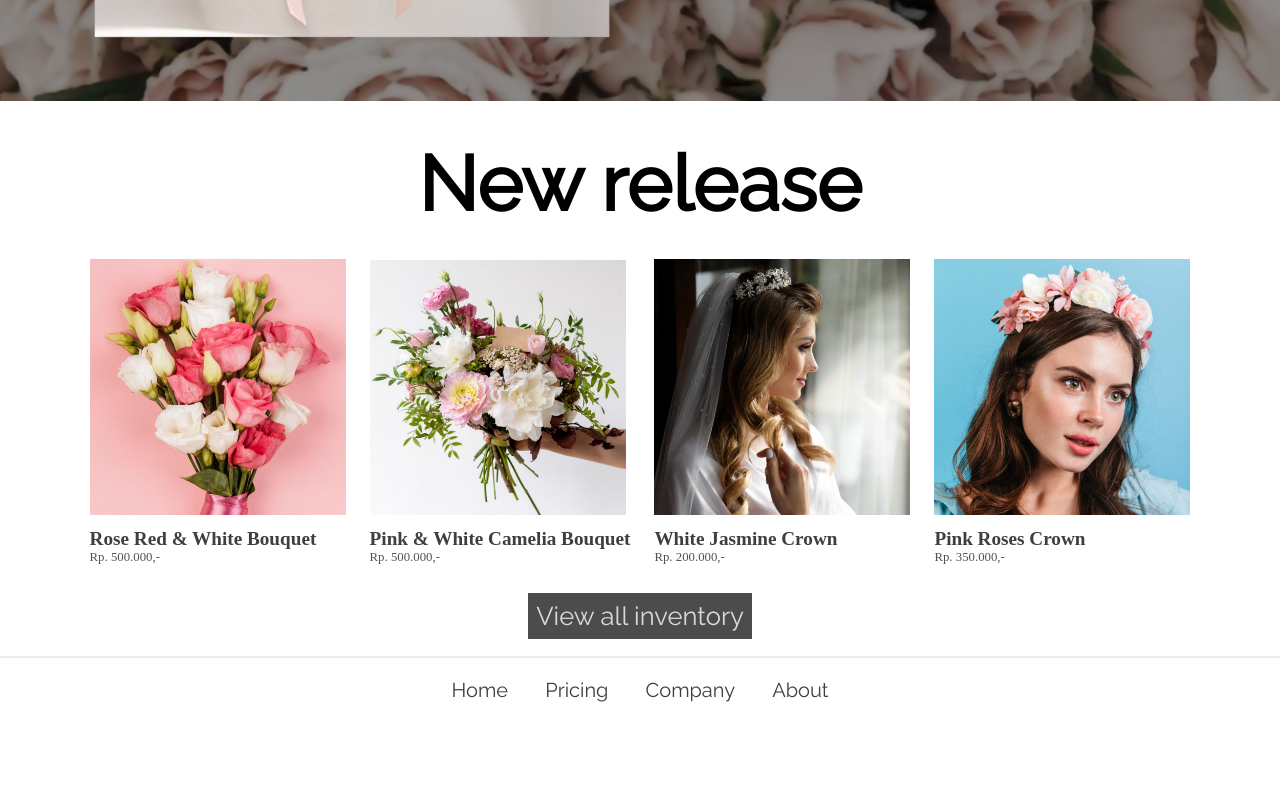
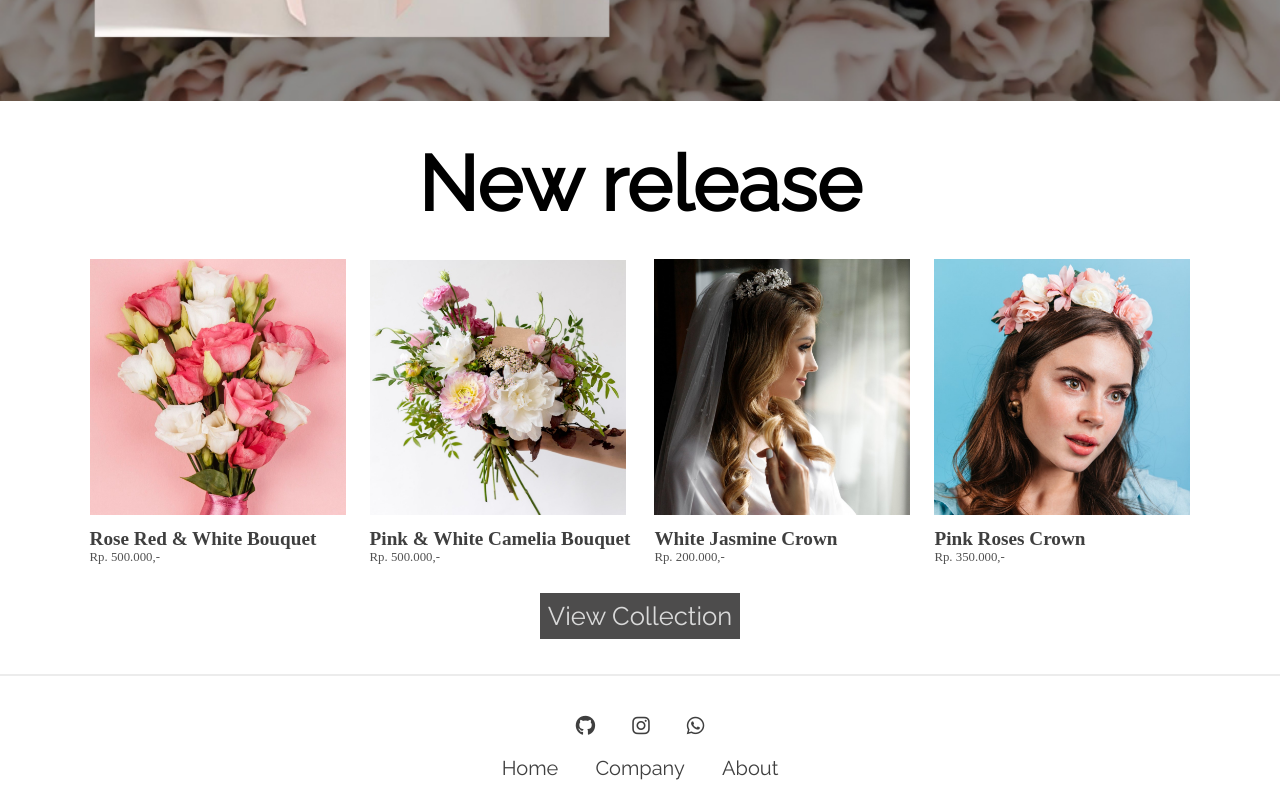
Before and after one commit to KamingLo/flower, a plain HTML site: page index.html in a window 1280 px wide. Shown: the part 622-1422 px from the top of the page. Before the commit the page ends 1344 px from the top, so only its background shows below. Drawn offline with Linux system fonts and the light colour scheme.

Commit message:
Update index.html

```diff
--- a/index.html
+++ b/index.html
@@ -1,5 +1,6 @@
 <html lang="en">
 <head>
+    <link rel="stylesheet" href="https://cdnjs.cloudflare.com/ajax/libs/font-awesome/6.6.0/css/all.min.css">
     <link rel="stylesheet" href="style.css">
     <link rel="icon" type="image/x-icon" href="Image/LunaFlorist.png">
     <meta charset="UTF-8">
@@ -15,7 +16,7 @@
     <div class="navbar">
         <a class="navbtn" href="index.html">Home</a>
         <a class="navbtn" href="Catalogue">Catalogue</a>
-        <a class="navbtn"  href="Contact">Contact</a>
+        <a class="navbtn"  href="#Contact">Contact</a>
         <a class="navbtn" href="About">About</a>
     </div>
 </div>
@@ -34,6 +35,7 @@
 <div class="main-content">
 
     <h2>New release</h2>
+
     <div class="new-release">
         <div class="description">
             <a href=""><img src="Image/bouquet1.jpg" alt="">
@@ -61,21 +63,30 @@
     </div>
 
     <div class="view-button">
-        <a href="">View all inventory</a>
+        <a href="">View Collection</a>
     </div>
 
     </div>
 </div>
 
+<br>
+
+
 <hr>
 
-<div class="footer-list">
-    <footer>
-        <a href="Home">Home</a>
-        <a href="Pricing">Pricing</a>
+<footer class="footer-list">
+
+    <div>
+        <a href="https://github.com/KamingLo" class="fa-brands fa-github"></a>
+        <a href="https://instagram.com/its.klo_" class="fa-brands fa-instagram"></a>
+        <a href="https://wa.me/qr/7T3FQJFWJ32YH1" class="fa-brands fa-whatsapp"></a>
+      </div>
+
+    <div class="button-footer">
+        <a href="index.html">Home</a>
         <a href="Company">Company</a>
         <a href="About">About</a>
-    </footer>
+    <div>
 </div>
 
 </body>
```
